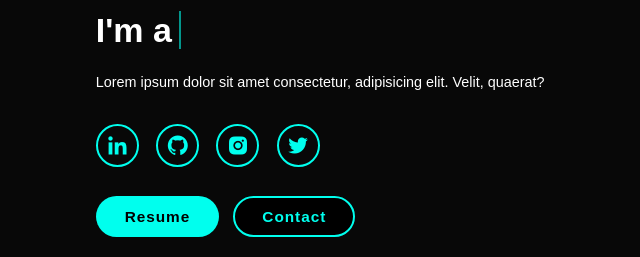
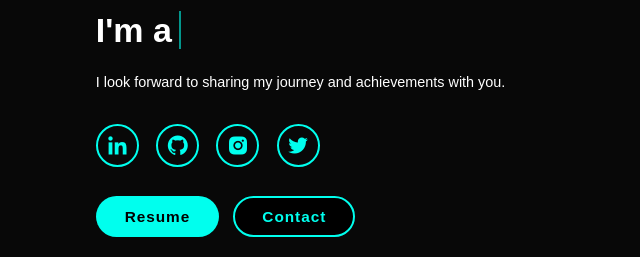
Before and after one commit to manikdutt157/Encryptix-Web-Intern, a plain HTML site: page Portfolio/index.html in a window 1280 px wide. Shown: the part 322-579 px from the top of the page, 29-669 px from the left. Drawn offline with nearby package versions, Linux system fonts and the light colour scheme; files whose address does not match are found by name.

Commit message:
index .html minor change

```diff
--- a/Portfolio/index.html
+++ b/Portfolio/index.html
@@ -28,7 +28,7 @@
       <h1>Hi, This is <span>Manik</span></h1>
       <h3 class="text-animation">I'm a <span></span></h3>
       <p>
-        Lorem ipsum dolor sit amet consectetur, adipisicing elit. Velit, quaerat?
+        I look forward to sharing my journey and achievements with you.
       </p>
       <div class="social-icons">
         <a href="#"><i class='bx bxl-linkedin'></i></a>
```
